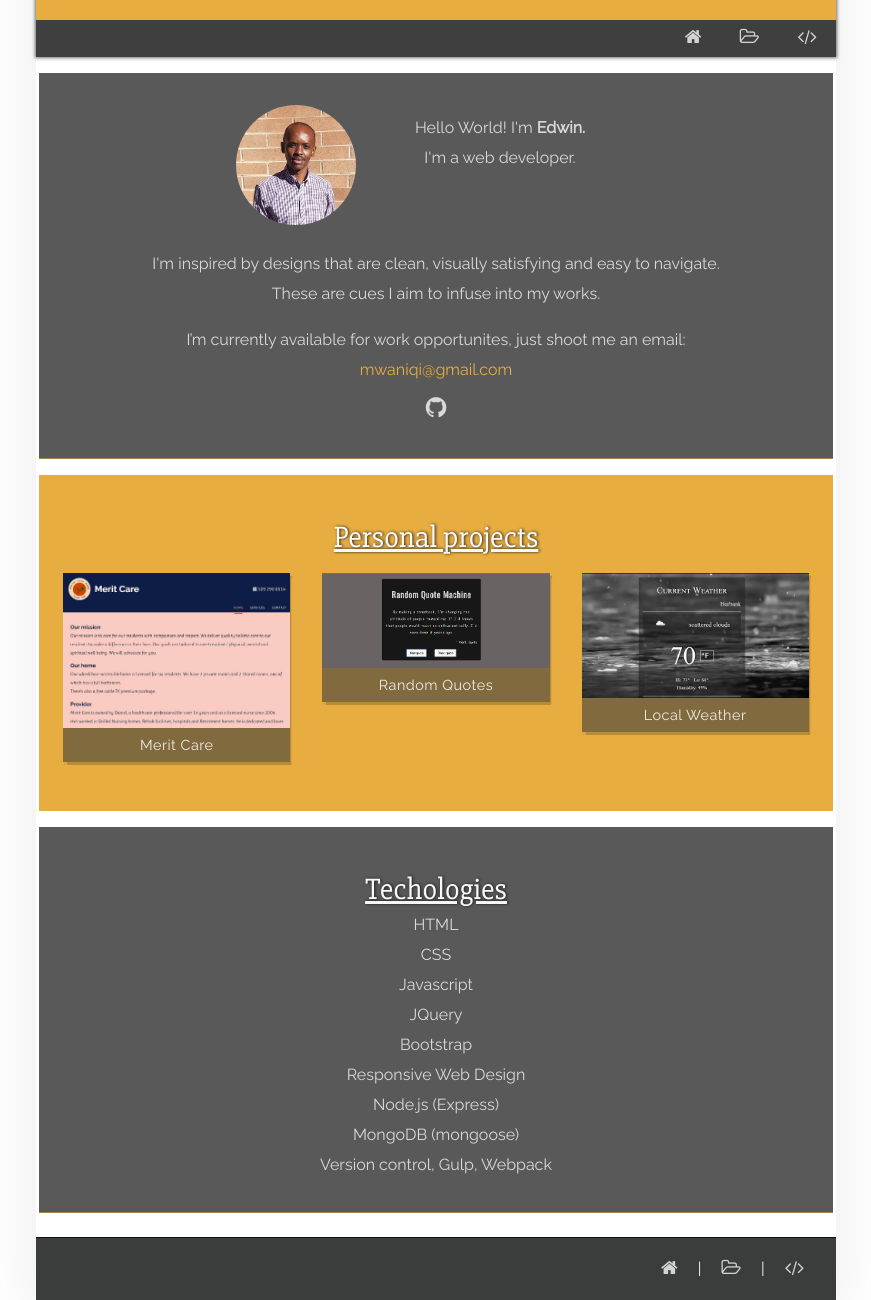
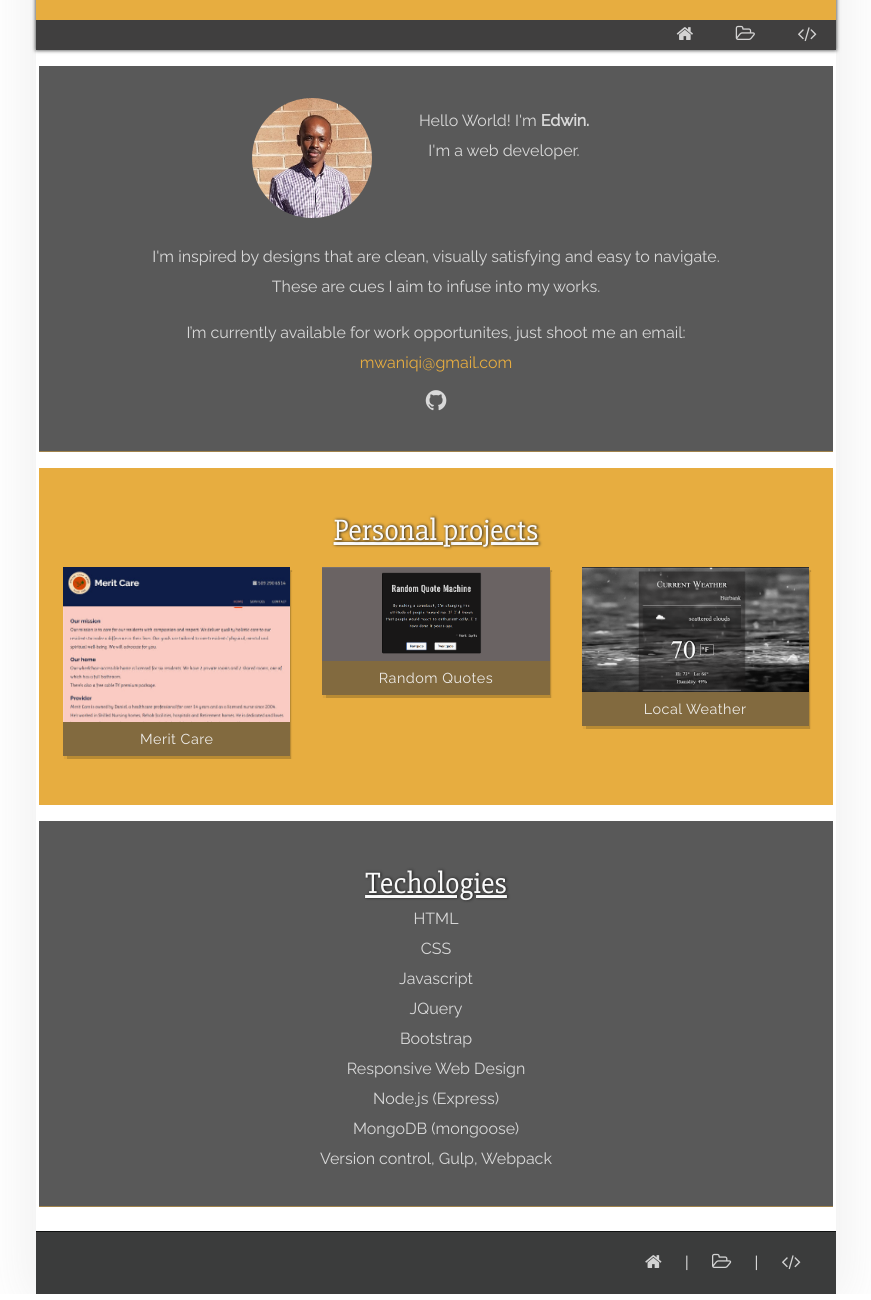
Before and after one commit to Mwaniqi/mwaniqi.github.io, a plain HTML site: page index.html in a window 1280 px wide. Shown: the part 87-1387 px from the top of the page, without its empty margins (204-1075 px from the left). Drawn offline with Linux system fonts and the light colour scheme.

Commit message:
fix validation errors, minor styling

```diff
--- a/index.html
+++ b/index.html
@@ -28,34 +28,26 @@
       </div>
     </section>
     <nav>
-      <ul>
-        <a href="#profile">
-          <li>
+      <a class="nav-link" href="#hero">
         <i class="fa fa-home" aria-hidden="true">
-              <span class="fa-text">home</span>
+          <span class="fa-text">Home</span>
         </i>
-          </li>
       </a>
-        <a href="#projects">
-          <li>
+      <a class="nav-link" href="#projects">
         <i class="fa fa-folder-open-o" aria-hidden="true">
           <span class="fa-text">Portfolio</span>
         </i>
-          </li>
       </a>
-        <a href="#tools">
-          <li>
+      <a class="nav-link" href="#tools">
         <i class="fa fa-code" aria-hidden="true">
           <span class="fa-text">Technologies</span>
         </i>
-          </li>
       </a>
-      </ul>
     </nav>
   </header>
 
   <main>
-    <section id="profile">
+    <section id="profile" class="section">
       <div class="profile">
         <img class="profile-img" src="./images/img-profile.jpg" alt="Ed's pic">
         <div class="profile-intro">
@@ -64,36 +56,36 @@
       </div>
       <p>I'm inspired by designs that are clean, visually satisfying and easy to navigate.<br>These are cues I aim to infuse into my works.</p>
       <p>I’m currently available for work opportunites, just shoot me an email:
-      <br><a href="mailto: mwaniqi@gmail.com" id="email"> mwaniqi@gmail.com</a>
+      <br><a href="mailto:mwaniqi@gmail.com" id="email">mwaniqi@gmail.com</a>
       </p>
       <a class="icon" href="https://github.com/Mwaniqi" target="_blank"><i class="fa fa-github"></i></a>
     </section>
 
-    <section id="projects">
+    <section id="projects" class="section">
       <h2>Personal projects</h2>
       <div class="projects">
+        <a href="http://www.meritcareafh.com" target="_blank">
           <figure>
-          <a href="http://www.meritcareafh.com" target="_blank">
             <img src="images/img-meritcare.jpg" alt="merit care screenschot">
             <figcaption>Merit Care</figcaption>
+          </figure>
         </a>
-        </figure>
+        <a href="https://mwaniqi.github.io/random-quotes/" target="_blank">
           <figure>
-          <a href="https://mwaniqi.github.io/random-quotes/" target="_blank">
             <img src="images/img-md-randomQuotes.png" alt="random quotes app screenschot">
             <figcaption>Random Quotes</figcaption>
+          </figure>
         </a>
-        </figure>
+        <a href="https://mwaniqi.github.io/local-weather/" target="_blank">
           <figure>
-          <a href="https://mwaniqi.github.io/local-weather/" target="_blank">
             <img src="images/img-md-localWeather.png" alt="local weather app screenschot">
             <figcaption>Local Weather</figcaption>
+          </figure>
         </a>
-        </figure>
       </div>
     </section>
 
-    <section id="tools">
+    <section id="tools" class="section">
       <h2>Techologies</h2>
       <ul>
         <li>HTML</li>
@@ -110,23 +102,23 @@
   </main>
 
   <footer>
-    <section>
-      <a href="#hero">
+    <nav>
+      <a class="nav-link" href="#hero">
         <i class="fa fa-home" aria-hidden="true">
           <span class="fa-text">Home</span>
         </i>
       </a> |
-      <a href="#projects">
+      <a class="nav-link" href="#projects">
         <i class="fa fa-folder-open-o" aria-hidden="true">
           <span class="fa-text">Portfolio</span>
         </i>
       </a> |
-      <a href="#tools">
+      <a class="nav-link" href="#tools">
         <i class="fa fa-code" aria-hidden="true">
           <span class="fa-text">Technologies</span>
         </i>
       </a>
-    </section>
+    </nav>
   </footer>
   <script src="script.js"></script>
 </body>
--- a/styles.css
+++ b/styles.css
@@ -89,33 +89,25 @@ header {
 .eighth {
   background: #9D9D9D;
   margin-top: -.5rem;
-} a {
+}
+a {
   text-decoration: none;
 }
-header li {
-  text-transform: uppercase;
+nav {
+  text-align: right;
 }
-header a, footer a {
+.nav-link {
   color: rgba(249, 249, 249, 0.8);
-  padding: .3rem 0;
+  padding: 0.2rem 1.2rem;
 }
-header li:hover, .active, .icon:hover, footer a:hover {
+.nav-link:hover, .active, .icon:hover, footer a:hover {
   color: #588AAF;
 }
-header .fa-text, footer .fa-text {
+nav .fa-text {
   margin-left: .5rem;
   display: none;
 }
-nav ul {
-  display: flex;
-  flex-flow: row nowrap;
-  justify-content: flex-end;
-}
-nav ul a {
-  padding: 0.2rem 1.2rem;
-  align-items: left;
-}
-nav .fa, footer .fa {
+nav .fa {
   font-size: large;
 }
 .icon {
@@ -127,7 +119,7 @@ main {
   padding: 0 .2rem;
   margin: 1rem 0;
 }
-main section {
+.section {
   border-bottom: 1px solid rgba(231, 173, 64, 0.5);
   padding: 2rem .5rem;
   margin-top: 1rem;
@@ -150,7 +142,7 @@ main section {
   width: 30%;
   height: auto;
   border-radius: 100%;
-  margin-right: .5rem;
+  margin-left: 1rem;
 }
 .profile-intro {
   flex: 1;
@@ -195,9 +187,6 @@ footer {
   color: #f9f9f9;
   padding: 1rem;
   margin-top: 1.5rem;
-  display: flex;
-  flex-direction: row;
-  justify-content: flex-end;
 }
 footer a {
   padding: 0 1rem;
@@ -215,12 +204,12 @@ footer a {
     flex-wrap: wrap;
     align-items: flex-start;
   }
-  .projects figure {
-    width: calc(50% - 2rem);
+  .projects a {
+    width: 50%;
   }
 }
 @media screen and (min-width: 50rem) {
-  .projects figure {
-    width: calc(33.33% - 2rem);
+  .projects a {
+    width: 33.33%;
   }
 }
```
Lines whose indentation alone changed are shown as unchanged.
